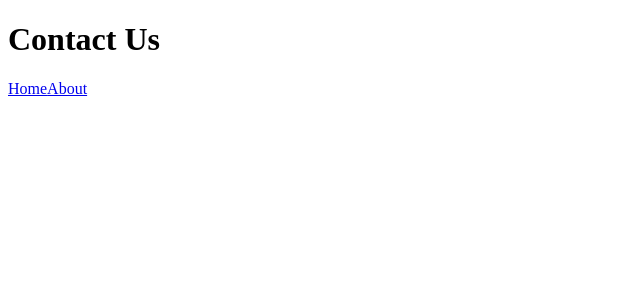
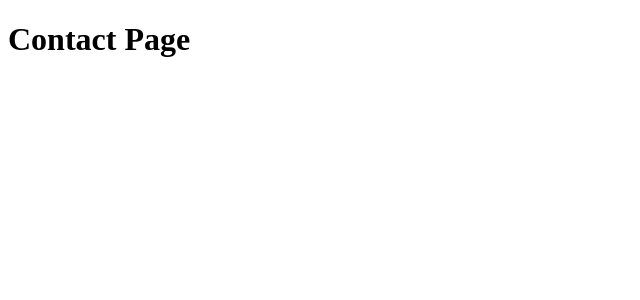
Before and after one commit to Vinay-golkonda99/vinaynextjsapp, a Next.js app: page /contact in a window 1280 px wide. Shown: the top 300 px of the page, without its empty margins (0-640 px from the left). Built offline with nearby package versions, Linux system fonts and the light colour scheme.

Commit message:
Update contact.js

```diff
--- a/pages/contact.js
+++ b/pages/contact.js
@@ -1,12 +1,13 @@
 // pages/contact.js
-import Link from 'next/link';
+import React from 'react';
 
-export default function Contact() {
+const ContactPage = () => {
   return (
     <div>
-      <h1>Contact Us</h1>
-      <Link href="/"><a>Home</a></Link>
-      <Link href="/about"><a>About</a></Link>
+      <h1>Contact Page</h1>
+      {/* Add content for your Contact page here */}
     </div>
   );
-}
+};
+
+export default ContactPage;
```
